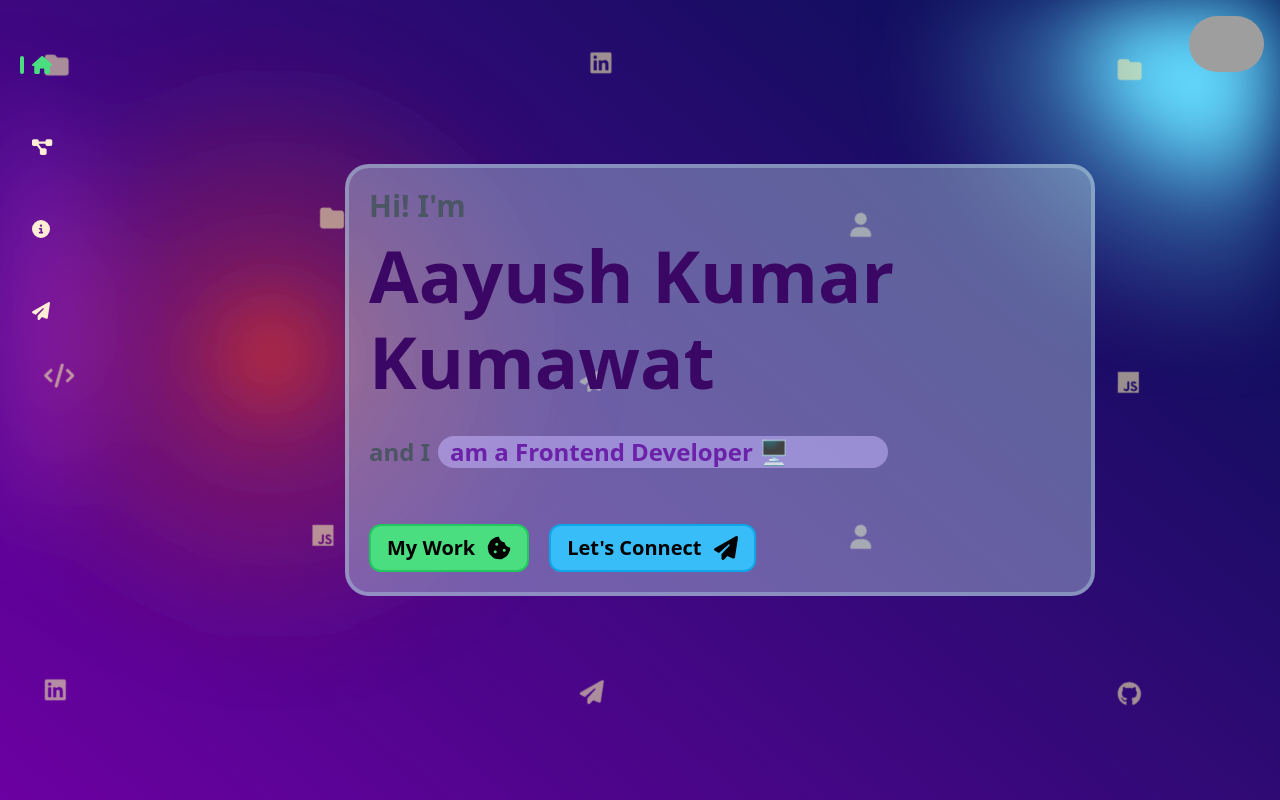
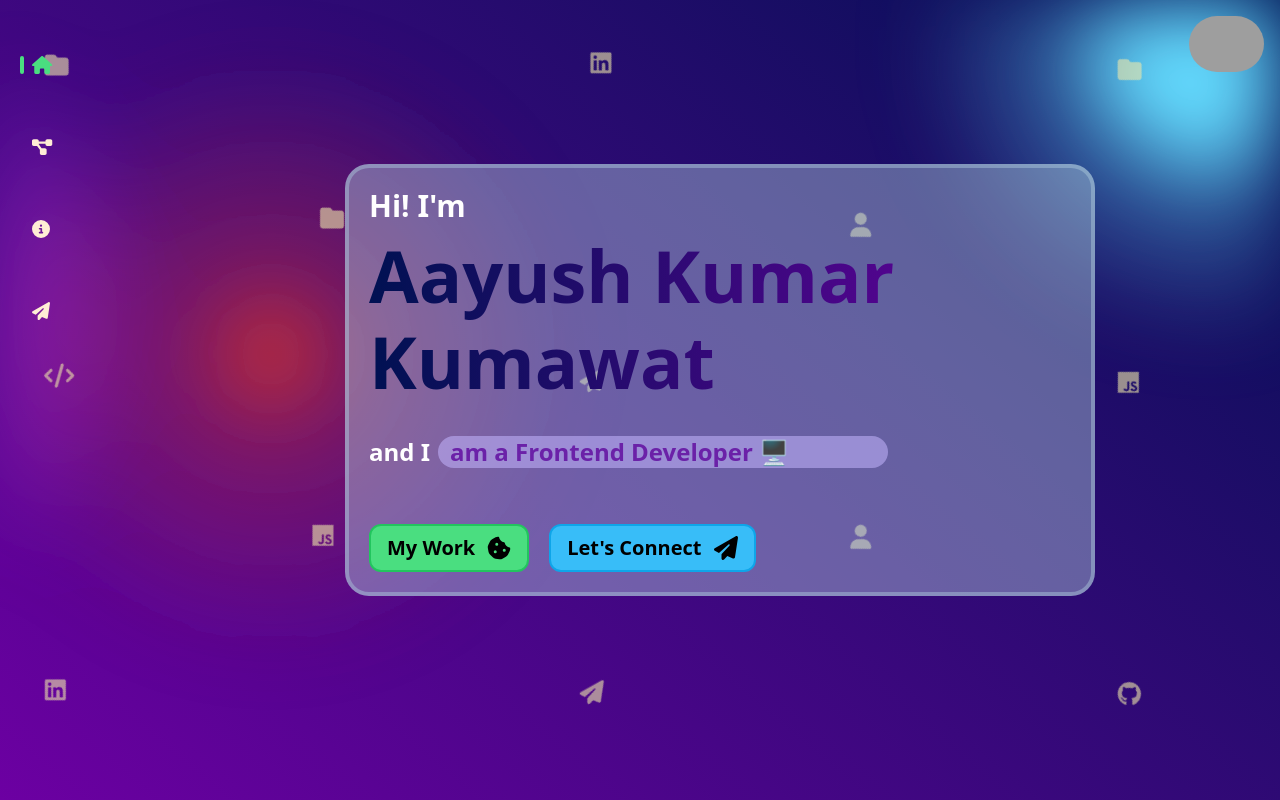
Before and after one commit to Aayush259/Animated-Portfolio, a React (Vite) app: page / in a window 1280 px wide. Built offline with nearby package versions, Linux system fonts and the light colour scheme; grey boxes are pictures that could not be loaded.

Commit message:
Home Page color changed

```diff
--- a/src/components/home/Home.jsx
+++ b/src/components/home/Home.jsx
@@ -6,23 +6,23 @@ export default function Home() {
 
     return (
         <div
-            className="bg-home-bg border-4 p-5 m-4 z-10 border-home-bg rounded-3xl relative md:max-w-[750px] lg:left-20 md:m-5 duration-300"
+            className="bg-home-bg border-4 p-5 m-4 z-40 border-home-bg rounded-3xl relative md:max-w-[750px] lg:left-20 md:m-5 duration-300"
         >
 
             <p
-                className="font-semibold text-gray-600 text-lg md:text-3xl md:font-bold"
+                className="font-semibold text-white text-lg md:text-3xl md:font-bold"
             >
                 Hi! I'm
             </p>
 
             <p
-                className="font-bold leading-[2.8rem] text-purple-900 text-4xl my-2 md:text-7xl md:leading-[5.4rem] md:text-purple-950 md:font-extrabold"
+                className="font-bold leading-[2.8rem] bg-gradient-to-r from-[rgb(0,17,82)] to-[rgb(108,0,162)] bg-clip-text text-transparent text-4xl my-2 md:text-7xl md:leading-[5.4rem] md:font-extrabold"
             >
                 Aayush Kumar Kumawat
             </p>
 
             <p
-                className="font-semibold my-6 text-sm text-gray-600 flex flex-row flex-wrap gap-1 md:gap-2 md:text-2xl md:my-8"
+                className="font-semibold my-6 text-sm text-white flex flex-row flex-wrap gap-1 md:gap-2 md:text-2xl md:my-8"
             >
                 <span>and I</span>
 
```
